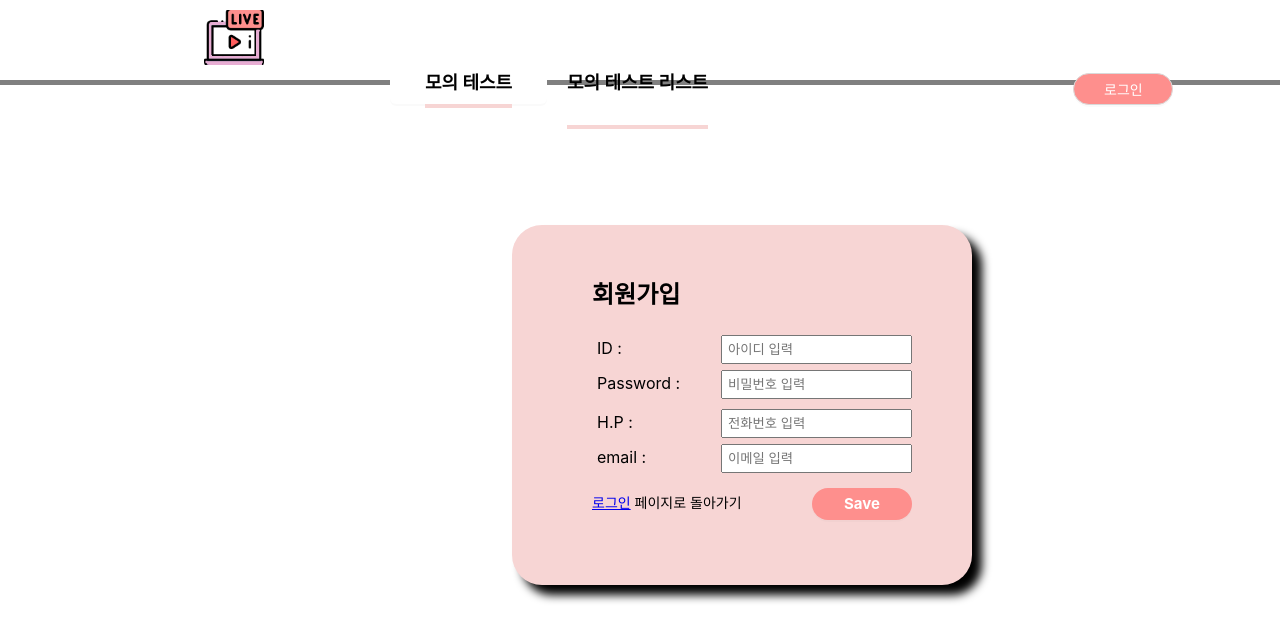
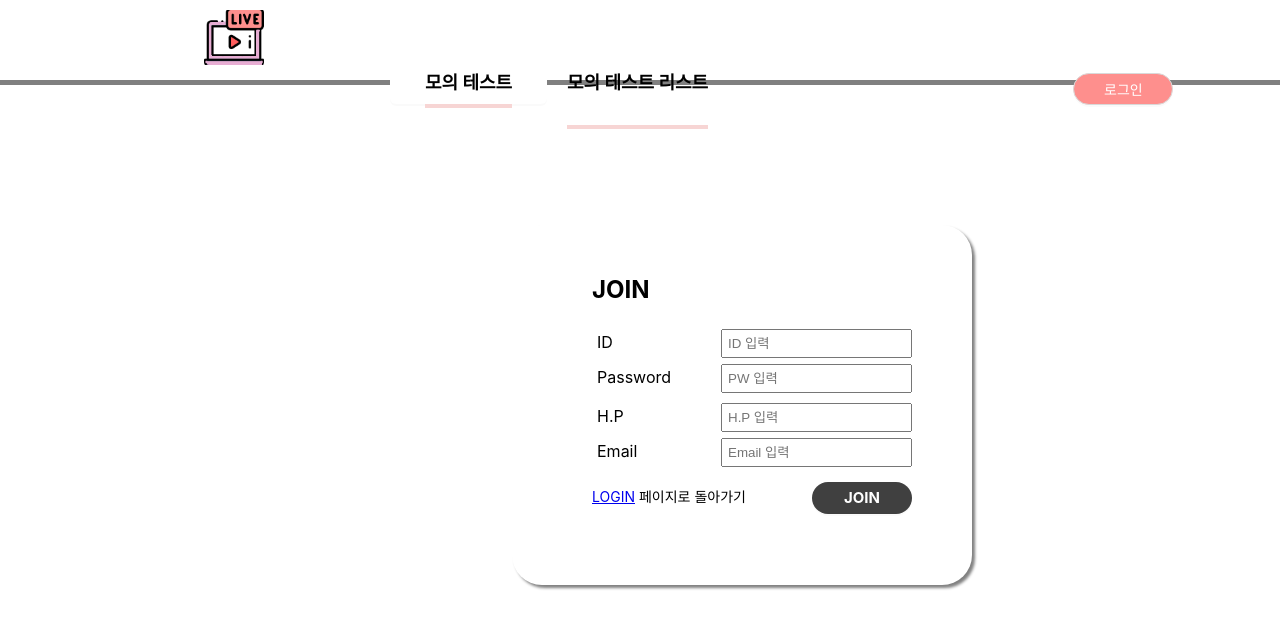
Before and after one commit to han-dae/LearningFront, a React (Create React App) app: page /join in a window 1280 px wide. Shown: the top 640 px of the page. Built offline with nearby package versions, Linux system fonts and the light colour scheme.

Commit message:
yeong1725

```diff
--- a/src/component/pageComponent/Join.jsx
+++ b/src/component/pageComponent/Join.jsx
@@ -46,7 +46,7 @@ class Join extends Component {
   render() {
     return (
 
-      <div>
+      <div style={{backgroundColor:'#404040'}}>
          <MainHeader />
 
          <div
@@ -54,33 +54,33 @@ class Join extends Component {
             width: "400px",
             position: "absolute",
             height: "300px",
-            backgroundColor: "#F7D5D4",
+            backgroundColor: "white",
             padding: "30px",
        marginTop:"140px",
             marginLeft: "40vw",
             textAlign: "left",
-            boxShadow :"10px 10px 10px black",
+            boxShadow :"3px 3px 3px grey",
             borderRadius : "30px"
 
           }}
         >
 
         <div style={{ textAlign: "left" , marginLeft : "50px" }}>
-          <h2>회원가입</h2>
+          <h2>JOIN</h2>
           <form>
             <table style={{ textAlign: "left" }}>
               <div>
                 <tr>
                   <td style={{ width: "40%" }}>
                     <label className="label" style={{ textAlign: "left" }}>
-                      ID :
+                      ID
                     </label>
                   </td>
 
                   <td>
                     <input
                       type="text"
-                      placeholder="아이디 입력"
+                      placeholder="ID 입력"
                       name="user_id"
                       value={this.state.user_id}
                       onChange={this.onChange}
@@ -93,12 +93,12 @@ class Join extends Component {
               <div>
                 <tr>
                   <td style={{ width: "120px" }}>
-                    <label className="label">Password :</label>
+                    <label className="label">Password </label>
                   </td>
                   <td>
                     <input
                       type="password"
-                      placeholder="비밀번호 입력"
+                      placeholder="PW 입력"
                       name="user_pw"
                       value={this.state.user_pw}
                       onChange={this.onChange}
@@ -113,13 +113,13 @@ class Join extends Component {
               <div>
                 <tr>
                   <td style={{ width: "120px" }}>
-                    <label className="label">H.P :</label>
+                    <label className="label">H.P </label>
                   </td>
 
                   <td>
                     <input
                       type="text"
-                      placeholder="전화번호 입력"
+                      placeholder="H.P 입력"
                       name="user_hp"
                       value={this.state.user_hp}
                       onChange={this.onChange}
@@ -131,12 +131,12 @@ class Join extends Component {
               <div>
                 <tr>
                   <td style={{ width: "120px" }}>
-                    <label className="label">email :</label>
+                    <label className="label">Email </label>
                   </td>
                   <td>
                     <input
                       type="email"
-                      placeholder="이메일 입력"
+                      placeholder="Email 입력"
                       name="user_email"
                       value={this.state.user_email}
                       onChange={this.onChange}
@@ -147,8 +147,8 @@ class Join extends Component {
               </div>
             </table>
 
-            <Button className="btn_login" onClick={this.saveUser} style={{ borderRadius: "20px", width: "100px", float: "right", marginRight: "30px",marginTop :"10px", backgroundColor: "#FE8F8D", color: "white" }}>Save</Button>
-            <p style={{fontSize :"14px"}}><a href="/Login">로그인</a> 페이지로 돌아가기</p>
+            <Button className="btn_login" onClick={this.saveUser} style={{ borderRadius: "20px", width: "100px", float: "right", marginRight: "30px",marginTop :"10px", backgroundColor: "#404040", color: "white" }}>JOIN</Button>
+            <p style={{fontSize :"14px"}}><a href="/Login" >LOGIN</a> 페이지로 돌아가기</p>
           </form>
         </div>
         </div>
--- a/src/component/pageComponent/Login.jsx
+++ b/src/component/pageComponent/Login.jsx
@@ -44,27 +44,27 @@ const Login = (props) => {
       });
   };
   return (
-    <div>
+    <div style={{backgroundColor:'#404040'}} >
       <MainHeader />
-
+      <div style={{backgroundColor:'#404040'}}>
       <div
         style={{
           width: "400px",
           position: "absolute",
           height: "300px",
-          backgroundColor: "#F7D5D4",
+          backgroundColor: "white",
           padding: "30px",
           marginTop: "140px",
           marginLeft: "40vw",
           textAlign: "center",
-          boxShadow: "10px 10px 10px black",
+          boxShadow: "3px 3px 3px grey",
           borderRadius: "30px",
         }}
       >
         <div
           style={{ marginLeft: "50px", textAlign: "left", marginTop: "5vh" }}
         >
-          <h2>로그인</h2>
+          <h2>LOGIN</h2>
           <form>
             <div>
               <label
@@ -113,7 +113,7 @@ const Login = (props) => {
                 float: "right",
                 marginRight: "60px",
                 marginTop: "10px",
-                backgroundColor: "#FE8F8D",
+                backgroundColor: "#404040",
                 color: "white",
               }}
             >
@@ -121,14 +121,15 @@ const Login = (props) => {
             </button>
             <p style={{ fontSize: "14px", marginTop: "10px" }}>
               아직 회원이 아니신가요?
-              <a href={"/Join"}>
+              <a href={"/Join"} >
                 <br />
-                회원가입
+                JOIN
               </a>
             </p>
           </form>
         </div>
       </div>
+      </div>
     </div>
   );
 };
--- a/src/component/pageComponent/MyPage.jsx
+++ b/src/component/pageComponent/MyPage.jsx
@@ -57,6 +57,7 @@ const MyPage = (props) => {
         console.log("loadMyTest 에러", err);
       });
   }, []);
+
   let testList = Object.values(MyTest);
   const navigate = useNavigate();
   const updateMember = (e) => {
@@ -88,6 +89,7 @@ const MyPage = (props) => {
     cmt_dt: "",
   })
   let comList = Object.values(com)
+
   const removeCom = (user_id) => { // 삭제
     setCom(com.filter(com => com.user_id !== user_id));
   };
@@ -198,7 +200,7 @@ const MyPage = (props) => {
                 onClick={updateMember}
                 style={{ marginLeft: "11vw", marginTop: "2vh" }}
               >
-                <ButtonLF100 value={"정보 수정"} />
+                <ButtonLF100 value={"SAVE"} />
               </div>
             </div>
           </div>
@@ -273,8 +275,8 @@ const MyPage = (props) => {
                 marginTop: "3vh",
               }}
             >
-              <ButtonLF50 value={"수정"} />
-              <ButtonLF50 value={"삭제"} />
+             {/* <ButtonLF50 value={"수정"} /> */}
+              <ButtonLF50 value={"DELETE"} />
             </div>
           </div>
         </div>
```
